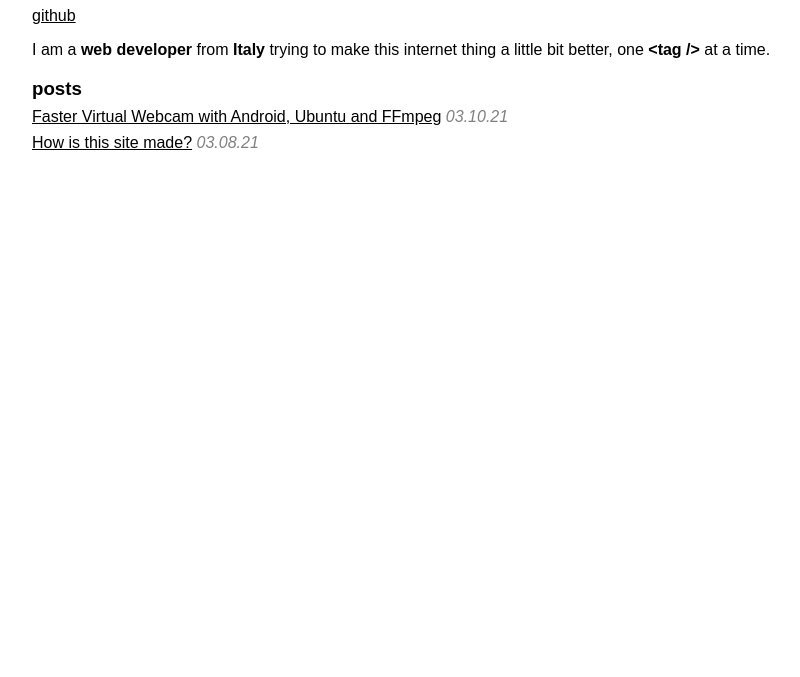
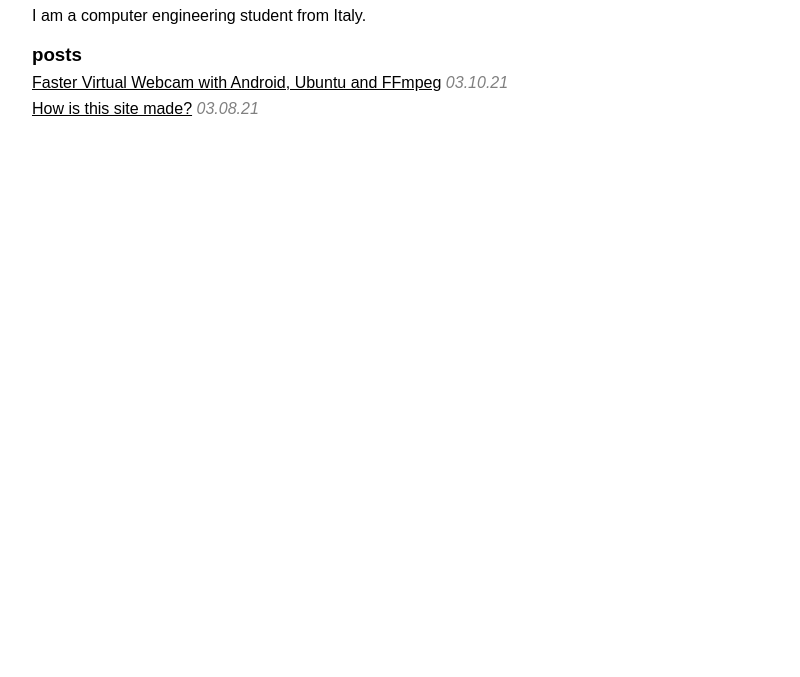
Before and after one commit to abluetuba/gatsby-site, a Gatsby site: page / in a window 1280 px wide. Shown: the part 123-800 px from the top of the page, without its empty margins (0-800 px from the left). Built offline with nearby package versions, Linux system fonts and the light colour scheme; Gatsby itself is replaced by a stand-in of ours; some packages are replaced by stand-ins of ours.

Commit message:
change intro and github link position

```diff
--- a/src/components/header.js
+++ b/src/components/header.js
@@ -14,6 +14,7 @@ export default function header() {
       <Link to="/">tuba.dev</Link>
       <Link to="/blog">blog</Link>
       <Link to="/projects">projects</Link>
+      <a href="https://github.com/abluetuba">github</a>
     </Nav>
   );
 }
--- a/src/pages/index.js
+++ b/src/pages/index.js
@@ -10,15 +10,8 @@ const IndexPage = () => {
       <Main>
         <SEO title="tuba's site" />
         <h1>Hi, I'm Alberto!</h1>
-        <div className="links">
-          <a href="https://github.com/abluetuba">github</a>
-        </div>
 
-        <p>
-          I am a <b>web developer</b> from <b>Italy</b> trying to make this
-          internet thing a little bit better, one <b>&lt;tag /&gt; </b> at a
-          time.
-        </p>
+        <p>I am a computer engineering student from Italy.</p>
         <h3>posts</h3>
         <Posts />
       </Main>
```
